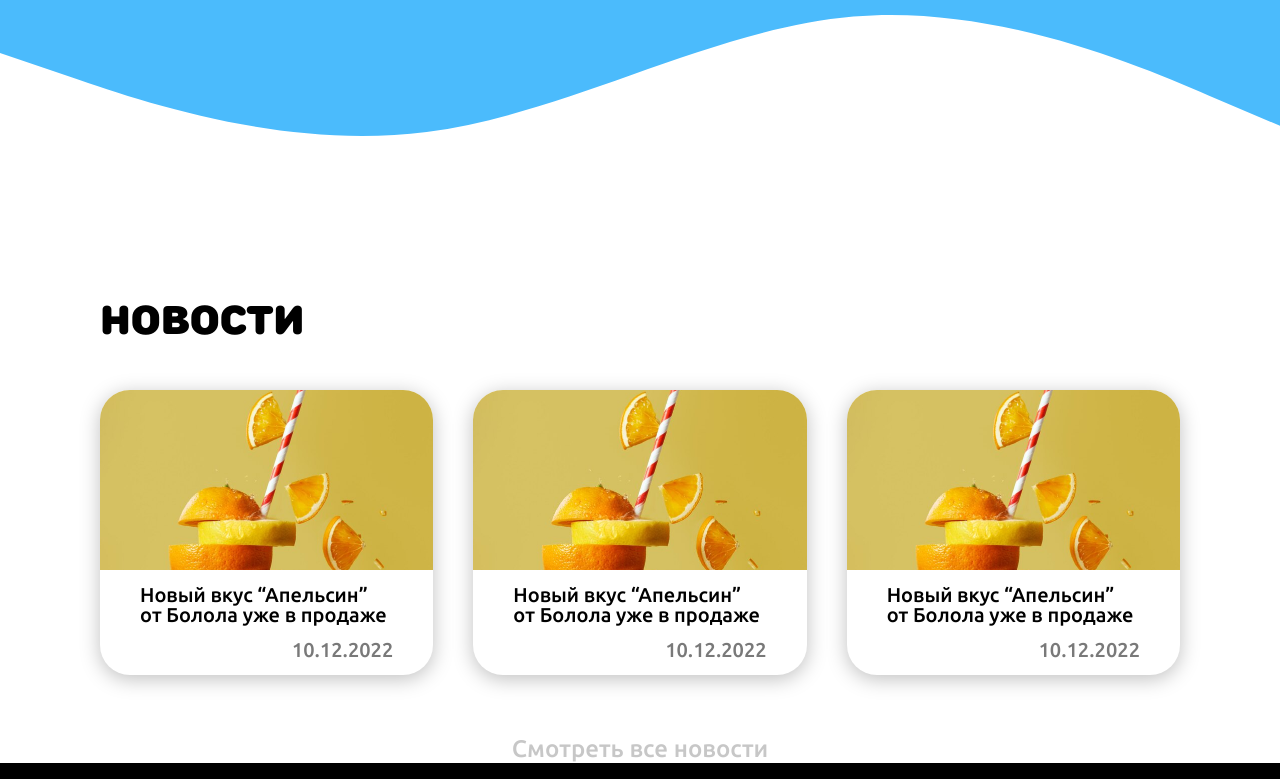
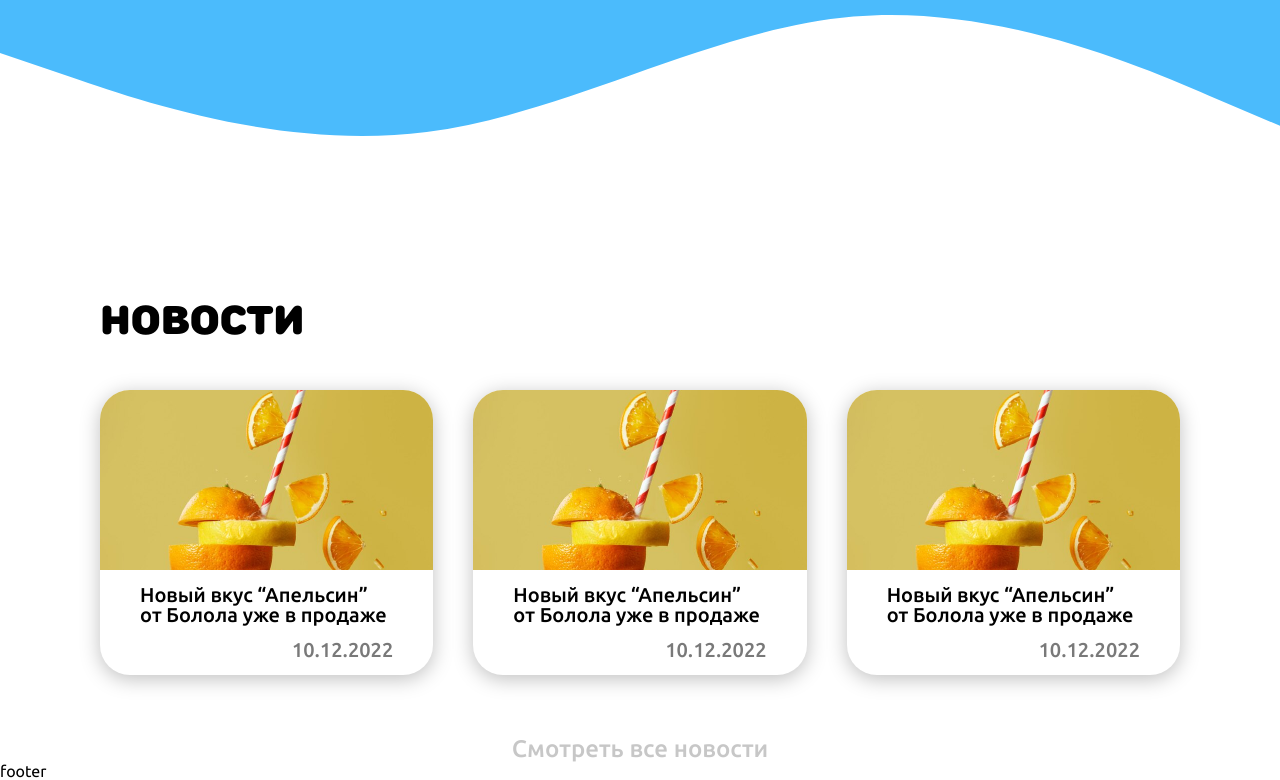
Before and after one commit to eliauri/bolola, a Next.js app: page / in a window 1280 px wide. Shown: the part 3106-3886 px from the top of the page. Built offline with nearby package versions, Linux system fonts and the light colour scheme.

Commit message:
some fix

```diff
--- a/components/footer/footer.module.scss
+++ b/components/footer/footer.module.scss
@@ -1,3 +1,3 @@
-.footer{
-    background-color: black;
-}
+// .footer{
+//     background-color: black;
+// }
```
